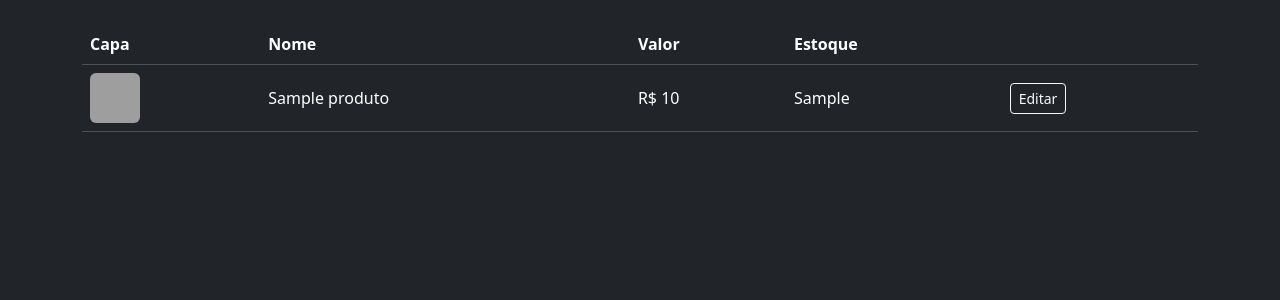
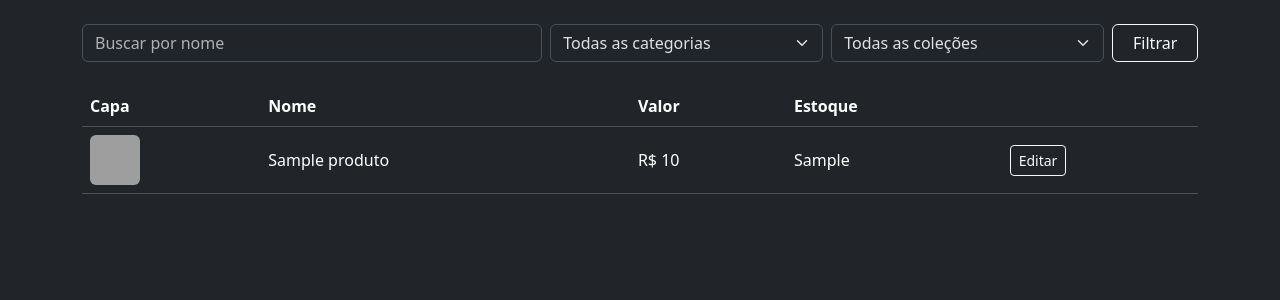
Before and after one commit to noirresina73-boop/Resinoir, a PHP site: page /Gerenciar/produtos-lista.php in a window 1280 px wide. Shown: the part 56-356 px from the top of the page. Run offline with PHP 8.4, Linux system fonts and the light colour scheme; the visitor is signed in with stand-in values (Sample User, id 1); tables that the repository leaves empty or names only in its code hold one stand-in row (values such as "Sample post"); grey boxes are pictures that could not be loaded.

Commit message:
filto no listar prodts gerncioar

```diff
--- a/Gerenciar/Controllers/infosController.php
+++ b/Gerenciar/Controllers/infosController.php
@@ -22,15 +22,42 @@ class infosController
         return $query->fetch(PDO::FETCH_ASSOC);
     }
 
-    public function listarTodos($pagina = 1)
+public function listarTodos($pagina = 1, $nome = '', $categoria = 0, $colecao = 0)
 {
     $BD = $this->BDlog();
     $limite = 20;
     $inicio = ($pagina - 1) * $limite;
-        $query = $BD->prepare('SELECT id, nome, valor, capa, estoque FROM produtos ORDER BY id DESC LIMIT :inicio, :limite');
+
+    $condicoes = [];
+    $parametros = [];
+
+    if ($nome !== '') {
+        $condicoes[] = 'nome LIKE :nome';
+        $parametros[':nome'] = '%' . $nome . '%';
+    }
+
+    if ($categoria > 0) {
+        $condicoes[] = 'categoria = :categoria';
+        $parametros[':categoria'] = $categoria;
+    }
+
+    if ($colecao > 0) {
+        $condicoes[] = 'colecao = :colecao';
+        $parametros[':colecao'] = $colecao;
+    }
+
+    $where = $condicoes ? 'WHERE ' . implode(' AND ', $condicoes) : '';
+
+    $sql = "SELECT id, nome, valor, capa, estoque FROM produtos $where ORDER BY id DESC LIMIT :inicio, :limite";
+    $query = $BD->prepare($sql);
+
+    foreach ($parametros as $chave => $valor) {
+        $query->bindValue($chave, $valor, is_int($valor) ? PDO::PARAM_INT : PDO::PARAM_STR);
+    }
     $query->bindValue(':inicio', $inicio, PDO::PARAM_INT);
     $query->bindValue(':limite', $limite, PDO::PARAM_INT);
     $query->execute();
+
     return $query->fetchAll(PDO::FETCH_ASSOC);
 }
 
--- a/Gerenciar/produtos-lista.php
+++ b/Gerenciar/produtos-lista.php
@@ -1,10 +1,20 @@
 <?php
 require_once __DIR__ . '/auth.php';
+
 use Controllers\infosController;
+use Controllers\CatalogoAuxController;
 include 'autoloader.php';
 
+$nome = trim($_GET['nome'] ?? '');
+$categoria = (int) ($_GET['categoria'] ?? 0);
+$colecao = (int) ($_GET['colecao'] ?? 0);
+
 $Controller = new infosController;
-$produtos = $Controller->listarTodos();
+$produtos = $Controller->listarTodos(1, $nome, $categoria, $colecao);
+
+$Aux = new CatalogoAuxController;
+$categorias = $Aux->listarCategorias();
+$colecoes = $Aux->listarColecoes();
 ?>
 <!doctype html>
 <html lang="pt-BR">
@@ -23,6 +33,42 @@ $produtos = $Controller->listarTodos();
     </nav>
 
     <div class="container py-4">
+
+      <form method="get" class="row g-2 mb-4">
+        <div class="col-md-5">
+          <input type="text" name="nome" class="form-control" placeholder="Buscar por nome" value="<?= htmlspecialchars($nome) ?>">
+        </div>
+        <div class="col-md-3">
+          <select name="categoria" class="form-select">
+            <option value="0">Todas as categorias</option>
+            <?php foreach ($categorias as $c): ?>
+              <option value="<?= $c['id'] ?>" <?= $categoria === (int) $c['id'] ? 'selected' : '' ?>>
+                <?= htmlspecialchars($c['nome']) ?>
+              </option>
+            <?php endforeach; ?>
+          </select>
+        </div>
+        <div class="col-md-3">
+          <select name="colecao" class="form-select">
+            <option value="0">Todas as coleções</option>
+            <?php foreach ($colecoes as $co): ?>
+              <option value="<?= $co['id'] ?>" <?= $colecao === (int) $co['id'] ? 'selected' : '' ?>>
+                <?= htmlspecialchars($co['nome']) ?>
+              </option>
+            <?php endforeach; ?>
+          </select>
+        </div>
+        <div class="col-md-1">
+          <button type="submit" class="btn btn-outline-light w-100">Filtrar</button>
+        </div>
+      </form>
+
+      <?php if ($nome !== '' || $categoria > 0 || $colecao > 0): ?>
+        <div class="mb-3">
+          <a href="./produtos-lista.php" class="btn btn-sm btn-outline-secondary">Limpar filtros</a>
+        </div>
+      <?php endif; ?>
+
       <table class="table table-dark table-hover align-middle">
         <thead>
           <tr>
@@ -34,6 +80,9 @@ $produtos = $Controller->listarTodos();
           </tr>
         </thead>
         <tbody>
+          <?php if (empty($produtos)): ?>
+            <tr><td colspan="5" class="text-center text-secondary">Nenhum produto encontrado.</td></tr>
+          <?php endif; ?>
           <?php foreach ($produtos as $p): ?>
             <tr>
               <td><img src=".<?= htmlspecialchars($p['capa']) ?>" style="width:50px;height:50px;object-fit:cover;border-radius:6px;"></td>
```
Lines whose indentation alone changed are shown as unchanged.
